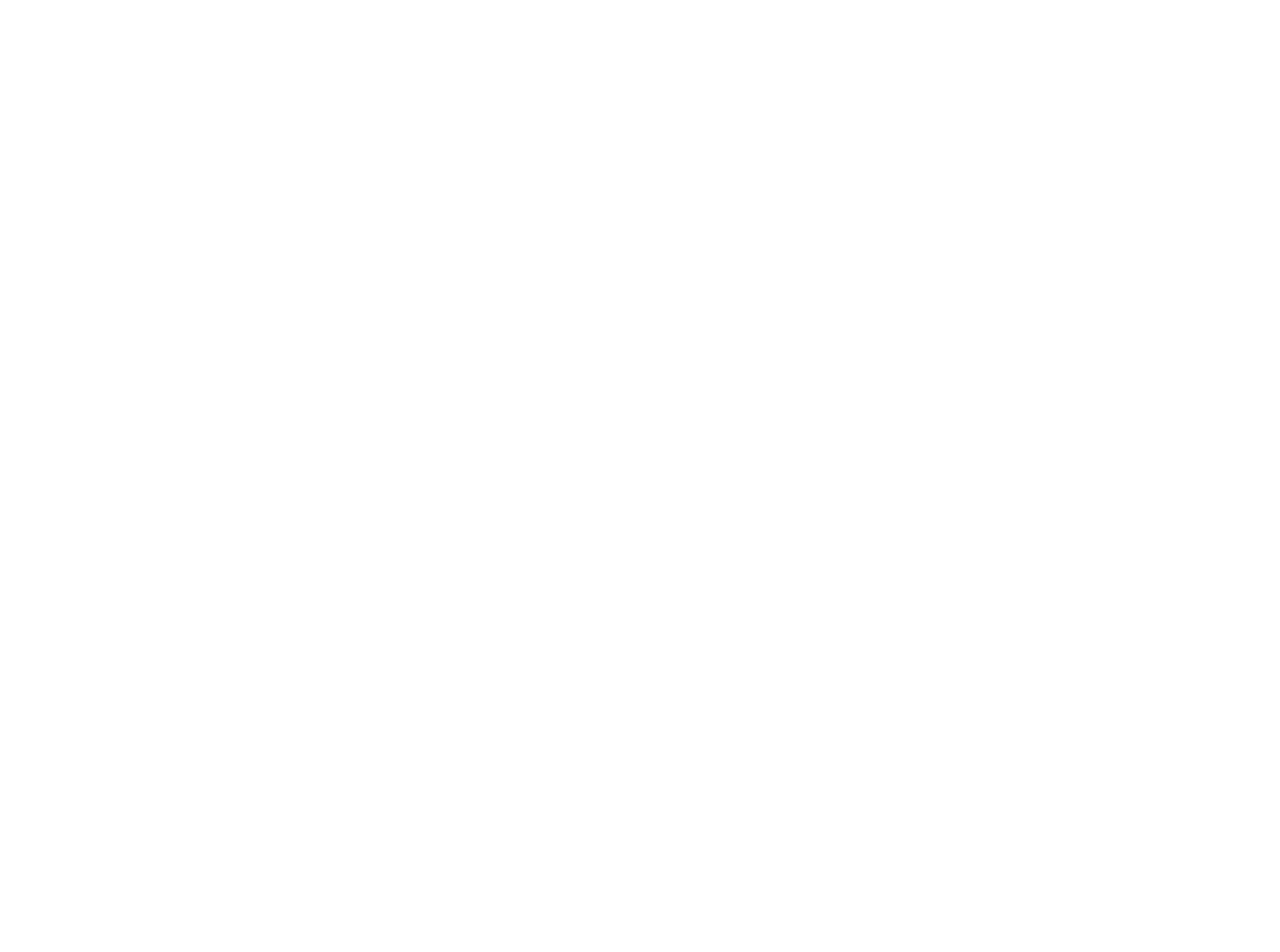
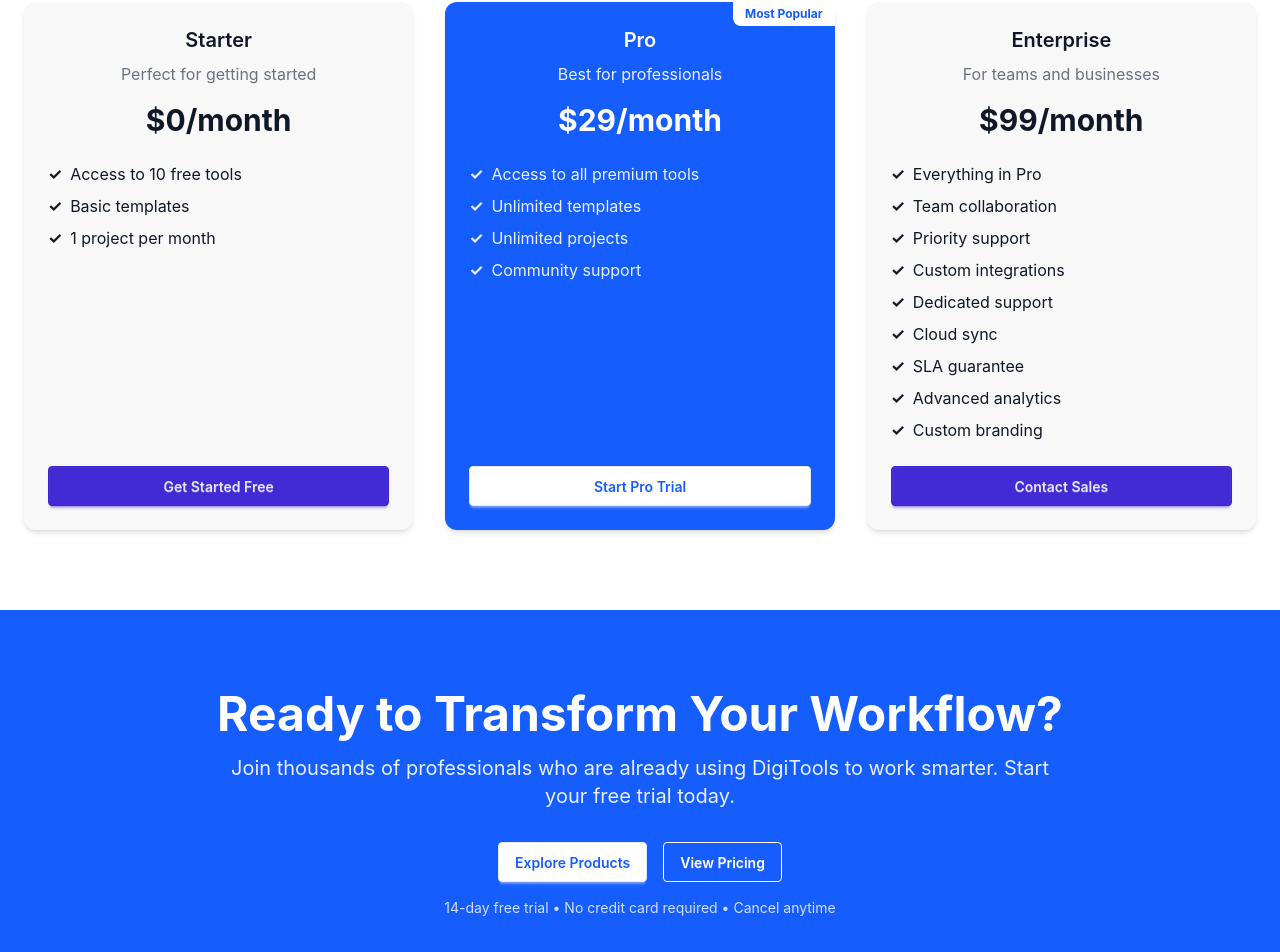
Before and after one commit to nh08022001-arch/digitools-platform-a6, a React (Vite) app: page / in a window 1280 px wide. Shown: the part 2715-3667 px from the top of the page. Before the commit the page ends 2509 px from the top, so only its background shows below. Built offline with nearby package versions, Linux system fonts and the light colour scheme.

Commit message:
action and steps section coded

```diff
--- a/src/App.jsx
+++ b/src/App.jsx
@@ -7,6 +7,8 @@
 import StepsSection from './components/StepsSection';
 import { ToastContainer } from "react-toastify";
 import "react-toastify/dist/ReactToastify.css";
+import PricingSection from './components/PricingSection';
+import Action from './components/Action';
 
 function App() {
 
@@ -30,6 +32,8 @@
         theme="colored"
       />
       <StepsSection/>
+      <PricingSection/>
+      <Action/>
     </>
   );
 }
--- /dev/null
+++ b/src/components/Action.jsx
@@ -0,0 +1,34 @@
+import React from "react";
+
+const Action = () => {
+  return (
+    <section className="py-20 bg-blue-600 text-white">
+      <div className="max-w-4xl mx-auto px-6 text-center">
+        {/* Heading */}
+        <h2 className="text-4xl md:text-5xl font-bold mb-4">
+          Ready to Transform Your Workflow?
+        </h2>
+
+        <p className="text-white/90 mb-8 text-lg md:text-xl">
+          Join thousands of professionals who are already using DigiTools to work smarter. Start your free trial today.
+        </p>
+
+        {/* Button */}
+        <div className="flex flex-col sm:flex-row justify-center gap-4 mb-4">
+          <button className="btn bg-white text-blue-600 hover:bg-white/90">
+            Explore Products
+          </button>
+          <button className="btn btn-outline text-white border-white hover:bg-white/10">
+            View Pricing
+          </button>
+        </div>
+
+        <p className="text-white/80 text-sm">
+          14-day free trial • No credit card required • Cancel anytime
+        </p>
+      </div>
+    </section>
+  );
+};
+
+export default Action;
--- /dev/null
+++ b/src/components/PricingSection.jsx
@@ -0,0 +1,107 @@
+import React from "react";
+
+const plans = [
+  {
+    name: "Starter",
+    price: "$0/month",
+    description: "Perfect for getting started",
+    features: [
+      "Access to 10 free tools",
+      "Basic templates",
+      "1 project per month",
+    ],
+    buttonText: "Get Started Free",
+    popular: false,
+  },
+  {
+    name: "Pro",
+    price: "$29/month",
+    description: "Best for professionals",
+    features: [
+      "Access to all premium tools",
+      "Unlimited templates",
+      "Unlimited projects",
+      "Community support",
+    ],
+    buttonText: "Start Pro Trial",
+    popular: true,
+  },
+  {
+    name: "Enterprise",
+    price: "$99/month",
+    description: "For teams and businesses",
+    features: [
+      "Everything in Pro",
+      "Team collaboration",
+      "Priority support",
+      "Custom integrations",
+      "Dedicated support",
+      "Cloud sync",
+      "SLA guarantee",
+      "Advanced analytics",
+      "Custom branding",
+    ],
+    buttonText: "Contact Sales",
+    popular: false,
+  },
+];
+
+const PricingSection = () => {
+  return (
+    <section className="py-20 bg-base-100">
+      <div className="max-w-7xl mx-auto px-6 text-center">
+        {/* Header */}
+        <h2 className="text-4xl font-bold mb-4">Simple, Transparent Pricing</h2>
+        <p className="text-gray-500 mb-12">
+          Choose the plan that fits your needs. Upgrade or downgrade anytime.
+        </p>
+
+        {/* Pricing Cards */}
+        <div className="grid grid-cols-1 md:grid-cols-3 gap-8">
+          {plans.map((plan, index) => {
+            const isPro = plan.popular;
+
+            return (
+              <div
+                key={index}
+                className={`relative p-6 rounded-xl shadow-md hover:shadow-xl transition flex flex-col ${
+                  isPro
+                    ? "bg-blue-600 text-white"
+                    : "bg-base-200 text-gray-900"
+                }`}
+              >
+                {isPro && (
+                  <div className="absolute top-0 right-0 bg-white text-blue-600 text-xs font-bold px-3 py-1 rounded-bl-lg">
+                    Most Popular
+                  </div>
+                )}
+                <h3 className={`text-xl font-semibold mb-2 ${isPro ? "text-white" : ""}`}>{plan.name}</h3>
+                <p className={`mb-4 ${isPro ? "text-white/90" : "text-gray-500"}`}>{plan.description}</p>
+                <p className={`text-3xl font-bold mb-6 ${isPro ? "text-white" : ""}`}>{plan.price}</p>
+                <ul className={`mb-6 space-y-2 text-left ${isPro ? "text-white/90" : ""}`}>
+                  {plan.features.map((feature, idx) => (
+                    <li key={idx} className="flex items-center gap-2">
+                      <span className="font-bold">✓</span>
+                      <span>{feature}</span>
+                    </li>
+                  ))}
+                </ul>
+                <button
+                  className={`mt-auto btn ${
+                    isPro
+                      ? "bg-white text-blue-600 hover:bg-white/90"
+                      : "btn-primary"
+                  }`}
+                >
+                  {plan.buttonText}
+                </button>
+              </div>
+            );
+          })}
+        </div>
+      </div>
+    </section>
+  );
+};
+
+export default PricingSection;
```
